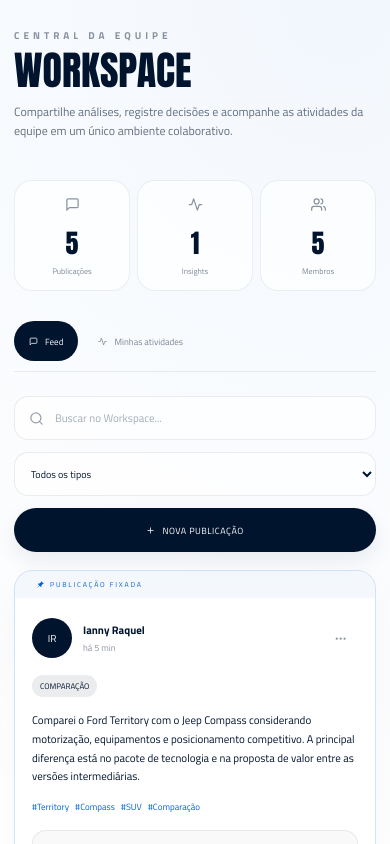
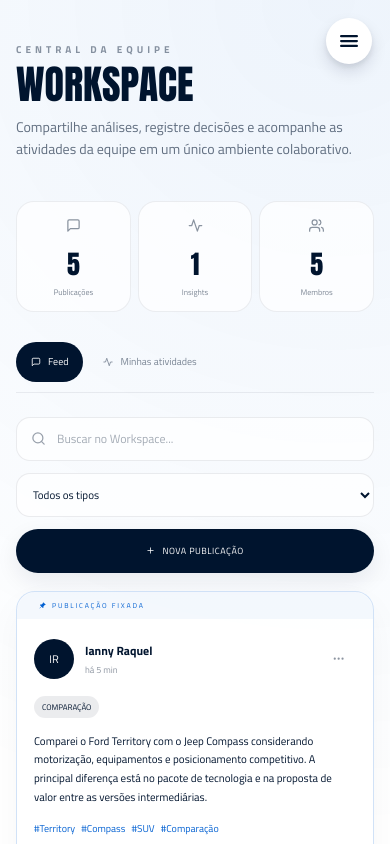
Before and after one commit to LUMEN-7/BCI, a React (Vite) app: page /workspace in a window 390 px wide. Shown: the top 844 px of the page. Built offline with nearby package versions, Linux system fonts and the light colour scheme.

Commit message:
style: ajusta layout e responsividade do workspace

```diff
--- a/src/pages/Workspace/index.jsx
+++ b/src/pages/Workspace/index.jsx
@@ -6,6 +6,7 @@ import {
 
 import useWorkspace from "./hooks/useWorkspace";
 
+import Navbar from "../../components/Navbar/Navbar";
 import WorkspaceTabs from "./components/WorkspaceTabs";
 import FeedSection from "./sections/FeedSection";
 import MyActivitiesSection from "./sections/MyActivitiesSection";
@@ -16,11 +17,13 @@ import "./style.css";
 
 export default function Workspace() {
 
-  const workspace =
-    useWorkspace();
+  const workspace = useWorkspace();
 
 
   return (
+    <>
+      <Navbar />
+
       <main className="workspace-page">
 
         <div className="workspace-container">
@@ -31,7 +34,7 @@ export default function Workspace() {
 
           <header className="workspace-header">
 
-          <div>
+            <div className="workspace-header-content">
 
               <span className="workspace-eyebrow">
                 CENTRAL DA EQUIPE
@@ -42,11 +45,8 @@ export default function Workspace() {
               </h1>
 
               <p>
-              Compartilhe análises,
-              registre decisões e
-              acompanhe as atividades
-              da equipe em um único
-              ambiente colaborativo.
+                Compartilhe análises, registre decisões e acompanhe
+                as atividades da equipe em um único ambiente colaborativo.
               </p>
 
             </div>
@@ -63,10 +63,7 @@ export default function Workspace() {
                 <FiMessageSquare />
 
                 <strong>
-                {
-                  workspace
-                    .summary.posts
-                }
+                  {workspace.summary.posts}
                 </strong>
 
                 <span>
@@ -81,10 +78,7 @@ export default function Workspace() {
                 <FiActivity />
 
                 <strong>
-                {
-                  workspace
-                    .summary.insights
-                }
+                  {workspace.summary.insights}
                 </strong>
 
                 <span>
@@ -118,13 +112,8 @@ export default function Workspace() {
           ====================================================== */}
 
           <WorkspaceTabs
-          activeTab={
-            workspace.activeTab
-          }
-
-          onChange={
-            workspace.setActiveTab
-          }
+            activeTab={workspace.activeTab}
+            onChange={workspace.setActiveTab}
           />
 
 
@@ -132,106 +121,63 @@ export default function Workspace() {
               FEED
           ====================================================== */}
 
-        {workspace.activeTab ===
-          "feed" && (
+          {workspace.activeTab === "feed" && (
 
             <FeedSection
 
-            posts={
-              workspace.filteredPosts
+              posts={workspace.filteredPosts}
+
+              postTypes={workspace.postTypes}
+
+
+              search={workspace.search}
+
+              onSearchChange={workspace.setSearch}
+
+
+              selectedType={workspace.selectedType}
+
+              onTypeChange={workspace.setSelectedType}
+
+
+              onLike={workspace.toggleLike}
+
+              onTogglePin={workspace.togglePin}
+
+              onDelete={workspace.deletePost}
+
+
+              selectedPost={workspace.selectedPost}
+
+              onOpenThread={workspace.openThread}
+
+              onActivityClick={workspace.openThreadById}
+
+              onCloseThread={workspace.closeThread}
+
+              onComment={workspace.addComment}
+
+              onStatusChange={workspace.updatePostStatus}
+
+
+              newPostOpen={workspace.newPostOpen}
+
+              onOpenNewPost={workspace.openNewPost}
+
+              newPost={workspace.newPost}
+
+              onNewPostChange={workspace.handleNewPostChange}
+
+              availableLinkedContents={
+                workspace.availableLinkedContents
               }
 
-            postTypes={
-              workspace.postTypes
-            }
+              onCreatePost={workspace.createPost}
 
-
-            search={
-              workspace.search
-            }
-
-            onSearchChange={
-              workspace.setSearch
-            }
-
-
-            selectedType={
-              workspace.selectedType
-            }
-
-            onTypeChange={
-              workspace.setSelectedType
-            }
-
-
-            onLike={
-              workspace.toggleLike
-            }
-
-            onTogglePin={
-              workspace.togglePin
-            }
-
-            onDelete={
-              workspace.deletePost
-            }
-
-
-            selectedPost={
-              workspace.selectedPost
-            }
-
-            onOpenThread={
-              workspace.openThread
-            }
-
-            onActivityClick={
-              workspace.openThreadById
-            }
-
-            onCloseThread={
-              workspace.closeThread
-            }
-
-            onComment={
-              workspace.addComment
-            }
-
-            onStatusChange={
-              workspace.updatePostStatus
-            }
-
-
-            newPostOpen={
-              workspace.newPostOpen
-            }
-
-            onOpenNewPost={
-              workspace.openNewPost
-            }
-
-            newPost={
-              workspace.newPost
-            }
-
-            onNewPostChange={
-              workspace.handleNewPostChange
-            }
-
-            availableLinkedContents={
-              workspace
-                .availableLinkedContents
-            }
-
-            onCreatePost={
-              workspace.createPost
-            }
-
-            onCancelPost={
-              workspace.cancelNewPost
-            }
+              onCancelPost={workspace.cancelNewPost}
 
             />
+
           )}
 
 
@@ -239,93 +185,66 @@ export default function Workspace() {
               MINHAS ATIVIDADES
           ====================================================== */}
 
-        {workspace.activeTab ===
-          "my-activity" && (
+          {workspace.activeTab === "my-activity" && (
 
             <MyActivitiesSection
 
-            assignedPosts={
-              workspace.assignedPosts
-            }
+              assignedPosts={workspace.assignedPosts}
 
-            myPosts={
-              workspace.myPosts
-            }
+              myPosts={workspace.myPosts}
 
-            postTypes={
-              workspace.postTypes
-            }
+              postTypes={workspace.postTypes}
 
 
-            activeView={
-              workspace
-                .myActivitiesView
-            }
+              activeView={workspace.myActivitiesView}
 
-            onViewChange={
-              workspace
-                .setMyActivitiesView
-            }
+              onViewChange={workspace.setMyActivitiesView}
 
 
-            onLike={
-              workspace.toggleLike
-            }
+              onLike={workspace.toggleLike}
 
-            onOpenThread={
-              workspace.openThread
-            }
+              onOpenThread={workspace.openThread}
 
-            onTogglePin={
-              workspace.togglePin
-            }
+              onTogglePin={workspace.togglePin}
 
-            onDelete={
-              workspace.deletePost
-            }
+              onDelete={workspace.deletePost}
 
             />
+
           )}
 
         </div>
+
+      </main>
 
 
       {/* =====================================================
           THREAD GLOBAL
       ====================================================== */}
 
-      {workspace.activeTab ===
-        "my-activity" &&
+      {workspace.activeTab === "my-activity" &&
         workspace.selectedPost && (
 
           <ThreadDrawer
-          post={
-            workspace.selectedPost
-          }
+
+            post={workspace.selectedPost}
 
             type={
               workspace.postTypes[
-              workspace
-                .selectedPost
-                .type
+                workspace.selectedPost.type
               ]
             }
 
-          onClose={
-            workspace.closeThread
-          }
+            onClose={workspace.closeThread}
 
-          onComment={
-            workspace.addComment
-          }
+            onComment={workspace.addComment}
 
-          onStatusChange={
-            workspace
-              .updatePostStatus
-          }
+            onStatusChange={workspace.updatePostStatus}
+
           />
+
         )}
 
-    </main>
+    </>
   );
 }
--- a/src/pages/Workspace/style.css
+++ b/src/pages/Workspace/style.css
@@ -6,13 +6,16 @@
 
 .workspace-page {
   min-height: 100vh;
-  padding: 42px 38px 80px;
+
+  padding: 40px 48px 64px;
+
+  overflow-x: hidden;
 
   background:
     radial-gradient(
-      circle at 88% 0%,
-      rgba(5, 98, 210, 0.05),
-      transparent 30%
+      circle at 85% 0%,
+      rgba(5, 98, 210, 0.07),
+      transparent 28%
     ),
     linear-gradient(
       180deg,
@@ -21,11 +24,13 @@
     );
 
   color: var(--color-primary);
+
+  box-sizing: border-box;
 }
 
 .workspace-container {
   width: 100%;
-  max-width: 1380px;
+  max-width: 1180px;
   margin: 0 auto;
 }
 
@@ -64,7 +69,7 @@
 
   font-family: var(--font-title);
 
-  font-size: clamp(50px, 5vw, 72px);
+  font-size: clamp(64px, 6vw, 88px);
 
   font-weight: 400;
 
@@ -78,7 +83,7 @@
 
   font-family: var(--font-body);
 
-  font-size: 12px;
+  font-size: 14px;
 
   line-height: 1.6;
 
@@ -177,7 +182,7 @@
 
   font-family: var(--font-body-bold);
 
-  font-size: 9px;
+  font-size: 10px;
 
   cursor: pointer;
 
@@ -282,7 +287,7 @@
 
   font-family: var(--font-body);
 
-  font-size: 11px;
+  font-size: 12px;
 
   color: var(--color-primary);
 }
@@ -300,7 +305,7 @@
 
   font-family: var(--font-body);
 
-  font-size: 10px;
+  font-size: 11px;
 
   color: var(--color-primary);
 
@@ -646,7 +651,7 @@
 
   font-family: var(--font-body-bold);
 
-  font-size: 10px;
+  font-size: 11px;
 }
 
 .post-author-area strong,
@@ -657,7 +662,7 @@
 .post-author-area strong {
   font-family: var(--font-body-bold);
 
-  font-size: 11px;
+  font-size: 12px;
 }
 
 .post-author-area span {
@@ -835,7 +840,7 @@
 
   font-family: var(--font-body);
 
-  font-size: 12px;
+  font-size: 13px;
 
   line-height: 1.7;
 
@@ -923,7 +928,7 @@
 .post-tags span {
   font-family: var(--font-body-bold);
 
-  font-size: 9px;
+  font-size: 10px;
 
   color: var(--color-secondary);
 }
@@ -995,7 +1000,7 @@
 .linked-content strong {
   font-family: var(--font-body-bold);
 
-  font-size: 10px;
+  font-size: 11px;
 }
 
 
@@ -1527,7 +1532,7 @@
 .thread-author strong {
   font-family: var(--font-body-bold);
 
-  font-size: 10px;
+  font-size: 11px;
 }
 
 .thread-author span {
@@ -1545,7 +1550,7 @@
 
   font-family: var(--font-body);
 
-  font-size: 12px;
+  font-size: 13px;
 
   line-height: 1.7;
 }
@@ -1705,7 +1710,7 @@
 
   font-family: var(--font-body-bold);
 
-  font-size: 10px;
+  font-size: 11px;
 }
 
 
@@ -1838,7 +1843,7 @@
 
   font-family: var(--font-body-bold);
 
-  font-size: 10px;
+  font-size: 11px;
 }
 
 .thread-empty span {
@@ -2286,7 +2291,7 @@
   font-family:
     var(--font-body-bold);
 
-  font-size: 11px;
+  font-size: 12px;
 }
 
 .my-activities-empty span {
@@ -2374,12 +2379,12 @@
   border: none !important;
 }
 
-
 /* =========================================================
    TABLET
 ========================================================= */
 
 @media (max-width: 1000px) {
+
   .workspace-feed-layout {
     grid-template-columns: 1fr;
   }
@@ -2400,6 +2405,7 @@
 ========================================================= */
 
 @media (max-width: 800px) {
+
   .workspace-header {
     flex-direction: column;
 
@@ -2437,9 +2443,6 @@
 ========================================================= */
 
 @media (max-width: 650px) {
-  .workspace-page {
-    padding: 28px 18px 60px;
-  }
 
   .workspace-header h1 {
     font-size: 48px;
@@ -2554,10 +2557,6 @@
 ========================================================= */
 
 @media (max-width: 420px) {
-  .workspace-page {
-    padding-left: 14px;
-    padding-right: 14px;
-  }
 
   .workspace-header h1 {
     font-size: 40px;
@@ -2596,3 +2595,31 @@
     padding-right: 14px;
   }
 }
+
+/* =========================================================
+   PAGE RESPONSIVE — ALINHADO À TELA BUSCAR
+========================================================= */
+
+@media (max-width: 1100px) {
+  .workspace-page {
+    padding-left: 80px;
+    padding-right: 40px;
+  }
+}
+
+@media (max-width: 700px) {
+  .workspace-page {
+    padding: 42px 20px 110px;
+  }
+
+  .workspace-container {
+    max-width: 100%;
+  }
+}
+
+@media (max-width: 400px) {
+  .workspace-page {
+    padding-left: 16px;
+    padding-right: 16px;
+  }
+}
```
Lines whose indentation alone changed are shown as unchanged.
